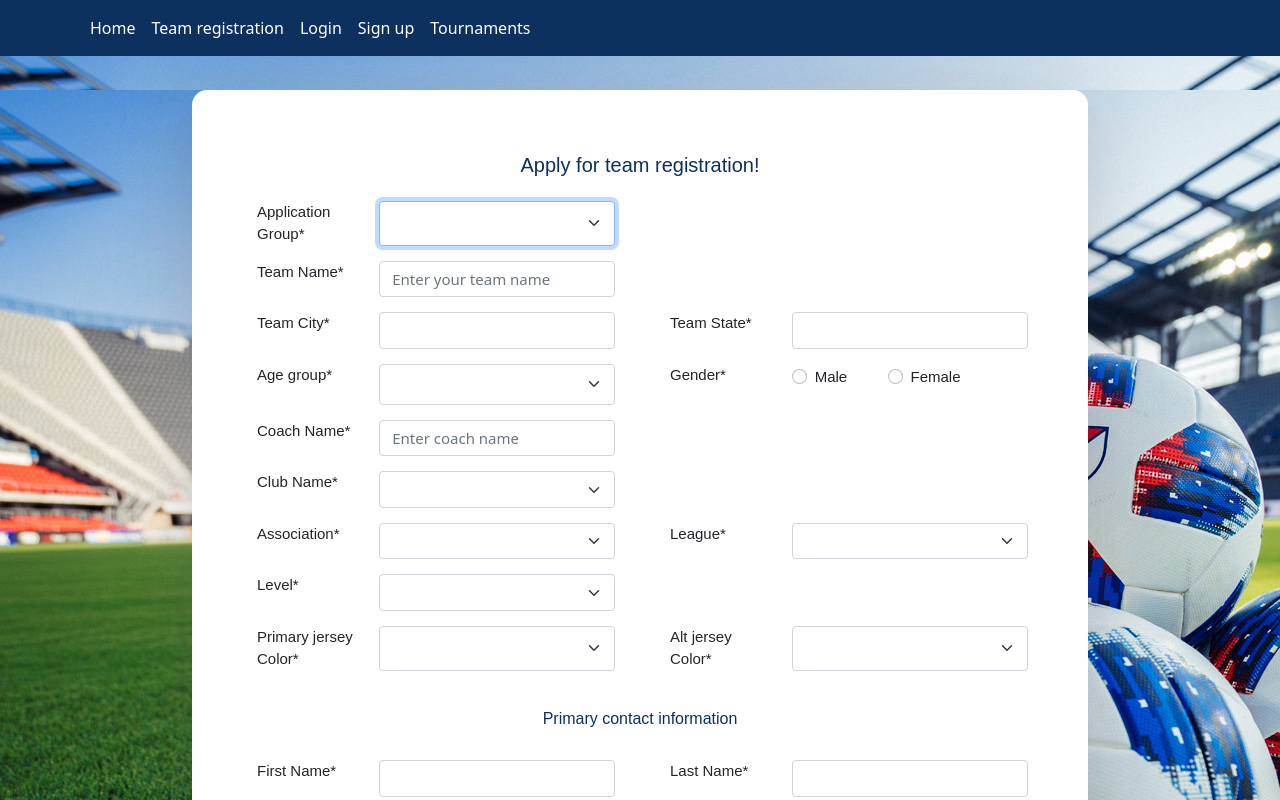
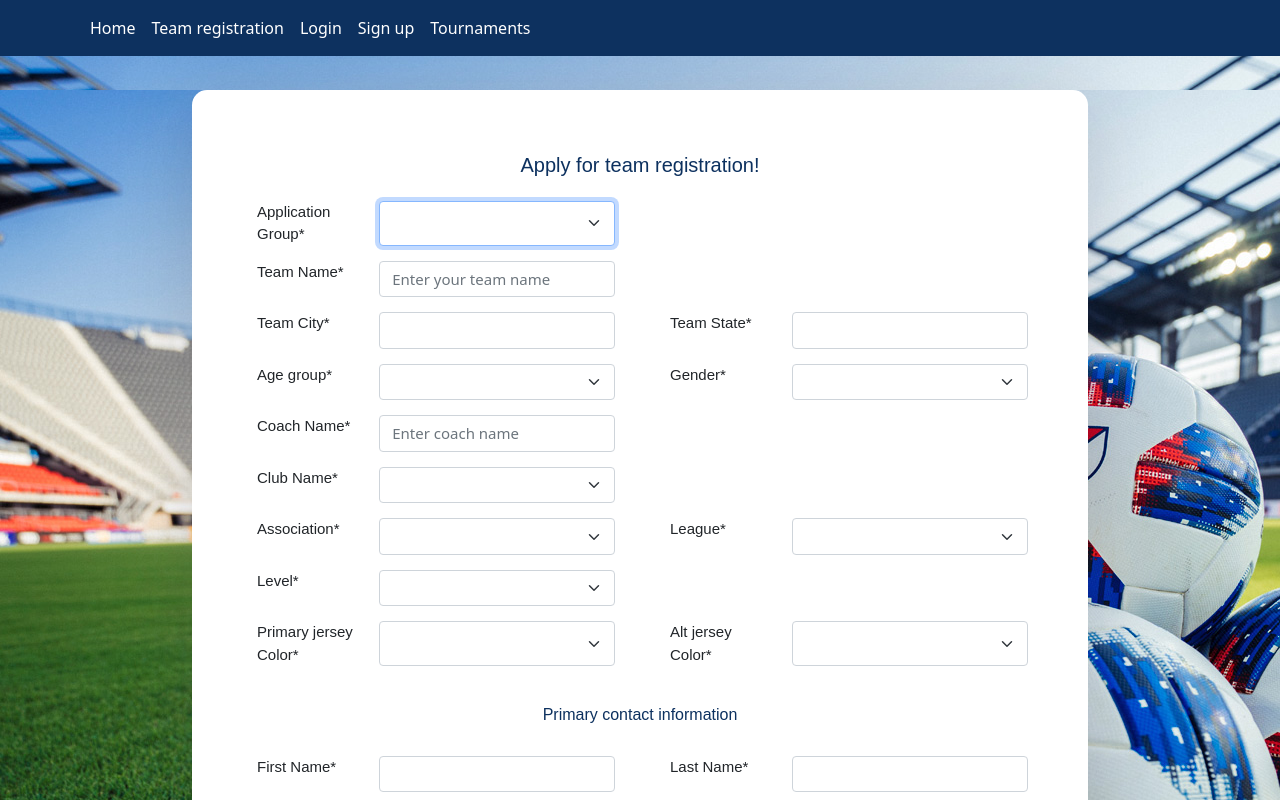
Before and after one commit to vinitamaloo/SER-515-mjf, a React (Create React App) app in the folder client/: page /team-registration in a window 1280 px wide. Shown: the top 800 px of the page. Built offline with nearby package versions, Linux system fonts and the light colour scheme.

Commit message:
Updated changes to gender input form

```diff
--- a/client/src/Team_registration/team_register.js
+++ b/client/src/Team_registration/team_register.js
@@ -117,24 +117,15 @@ export default function TeamRegistration() {
                     </Form.Select>
 
                     <Form.Label className='formLabelDouble'>Gender*</Form.Label>
-                    <div key={`inline-radio`} className="mb-3">
-                          <Form.Check
-                            inline
-                            className='formControl'
-                            type='radio'
-                            id='male'
-                            value={leagueGender}
-                            onChange={(e) => setLeagueGender(e.target.value)}
-                            label='Male'/>
-                          <Form.Check
-                            inline
-                            className='formControl'
-                            type='radio'
-                            label='Female'
-                            value={leagueGender}
-                            onChange={(e) => setLeagueGender(e.target.value)}
-                            id='female'/>
-                    </div>
+                    <Form.Select aria-label="gender"
+                        required as="select"
+                        className='formControl'
+                        value={leagueGender}
+                        onChange={(e) => setLeagueGender(e.target.value)}>
+                        <option value=""></option>
+                        <option value="female">Female</option>
+                        <option value="male">Male</option>
+                    </Form.Select>
                 </Form.Group>
                  <Form.Group className="d-flex" controlId="coach_name">
                     <Form.Label className='formLabel'>Coach Name*</Form.Label>
```
